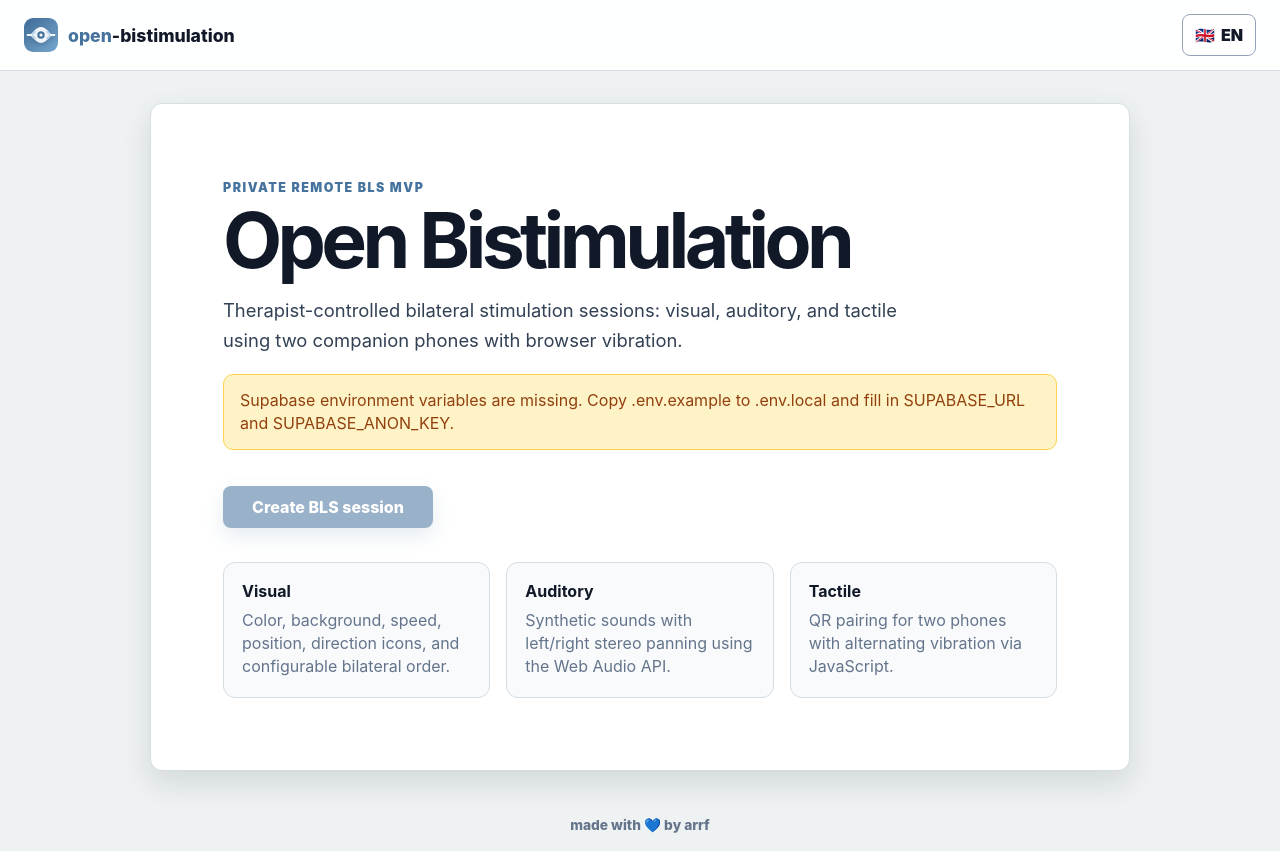
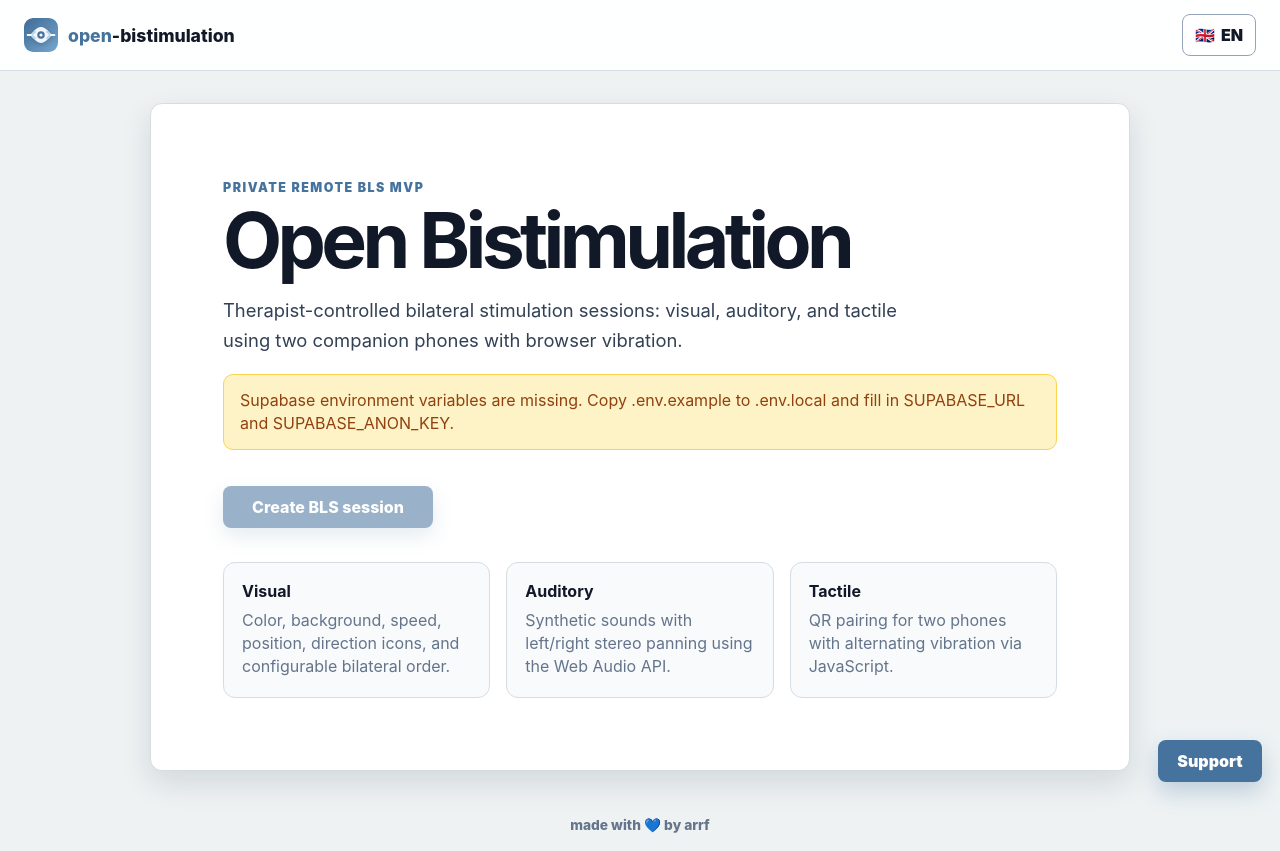
Before and after one commit to arfipod/open-bistimulation, a React (Vite) app: page / in a window 1280 px wide. Built offline with nearby package versions, Linux system fonts and the light colour scheme.

Commit message:
Solve terminal errors

```diff
--- a/src/components/KoFiWidget.tsx
+++ b/src/components/KoFiWidget.tsx
@@ -1,93 +1,14 @@
-import { useEffect } from 'react';
 import { useI18n } from '../lib/i18n';
 
 const KOFI_ACCOUNT_ID = 'anrubiof';
-const KOFI_CONTAINER_ID = 'kofi-widget-overlay-host';
-const KOFI_SCRIPT_ID = 'kofi-widget-overlay-script';
-const KOFI_SCRIPT_SRC = 'https://storage.ko-fi.com/cdn/scripts/overlay-widget.js';
-const KOFI_BUTTON_COLOR = '#46739D';
-
-interface KoFiWidgetOverlay {
-  draw: (
-    pageId: string,
-    config: {
-      type: 'floating-chat';
-      [key: string]: string;
-    },
-    containerId?: string,
-  ) => void;
-}
-
-declare global {
-  interface Window {
-    kofiWidgetOverlay?: KoFiWidgetOverlay;
-  }
-}
-
-let scriptLoadPromise: Promise<void> | null = null;
-
-function loadKoFiScript(): Promise<void> {
-  if (window.kofiWidgetOverlay) {
-    return Promise.resolve();
-  }
-
-  if (scriptLoadPromise) {
-    return scriptLoadPromise;
-  }
-
-  scriptLoadPromise = new Promise((resolve, reject) => {
-    const existingScript = document.getElementById(KOFI_SCRIPT_ID) as HTMLScriptElement | null;
-
-    if (existingScript) {
-      existingScript.addEventListener('load', () => resolve(), { once: true });
-      existingScript.addEventListener('error', reject, { once: true });
-      return;
-    }
-
-    const script = document.createElement('script');
-    script.id = KOFI_SCRIPT_ID;
-    script.src = KOFI_SCRIPT_SRC;
-    script.async = true;
-    script.addEventListener('load', () => resolve(), { once: true });
-    script.addEventListener('error', reject, { once: true });
-    document.body.appendChild(script);
-  });
-
-  return scriptLoadPromise;
-}
+const KOFI_URL = `https://ko-fi.com/${KOFI_ACCOUNT_ID}`;
 
 export function KoFiWidget() {
   const { t } = useI18n();
-  const donateButtonText = t('support.button');
 
-  useEffect(() => {
-    let active = true;
-
-    loadKoFiScript()
-      .then(() => {
-        if (!active || !window.kofiWidgetOverlay || !document.getElementById(KOFI_CONTAINER_ID)) {
-          return;
-        }
-
-        window.kofiWidgetOverlay.draw(
-          KOFI_ACCOUNT_ID,
-          {
-            type: 'floating-chat',
-            'floating-chat.donateButton.text': donateButtonText,
-            'floating-chat.donateButton.background-color': KOFI_BUTTON_COLOR,
-            'floating-chat.donateButton.text-color': '#fff',
-          },
-          KOFI_CONTAINER_ID,
-        );
-      })
-      .catch((error: unknown) => {
-        console.error('Could not load Ko-fi widget.', error);
-      });
-
-    return () => {
-      active = false;
-    };
-  }, [donateButtonText]);
-
-  return <div id={KOFI_CONTAINER_ID} />;
+  return (
+    <a className="support-button" href={KOFI_URL} target="_blank" rel="noreferrer">
+      {t('support.button')}
+    </a>
+  );
 }
--- a/src/styles/globals.css
+++ b/src/styles/globals.css
@@ -205,6 +205,37 @@ code {
 
 .inline-link-button {
   margin-top: 14px;
+}
+
+.support-button {
+  position: fixed;
+  right: 18px;
+  bottom: 18px;
+  z-index: 40;
+  display: inline-flex;
+  align-items: center;
+  justify-content: center;
+  min-width: 104px;
+  min-height: 42px;
+  padding: 0 18px;
+  border-radius: 8px;
+  background: var(--primary);
+  color: #ffffff;
+  font-weight: 900;
+  text-decoration: none;
+  box-shadow: 0 10px 22px rgba(70, 115, 157, 0.28);
+  transition: transform 120ms ease, background-color 120ms ease, box-shadow 120ms ease;
+}
+
+.support-button:hover {
+  transform: translateY(-1px);
+  background: var(--primary-dark);
+  box-shadow: 0 12px 26px rgba(70, 115, 157, 0.34);
+}
+
+.support-button:focus-visible {
+  outline: 3px solid #9bbbd6;
+  outline-offset: 3px;
 }
 
 .full-width {
@@ -950,4 +981,9 @@ input[type='range'] {
     bottom: 80px;
     width: auto;
   }
+
+  .support-button {
+    right: 12px;
+    bottom: 12px;
+  }
 }
```
